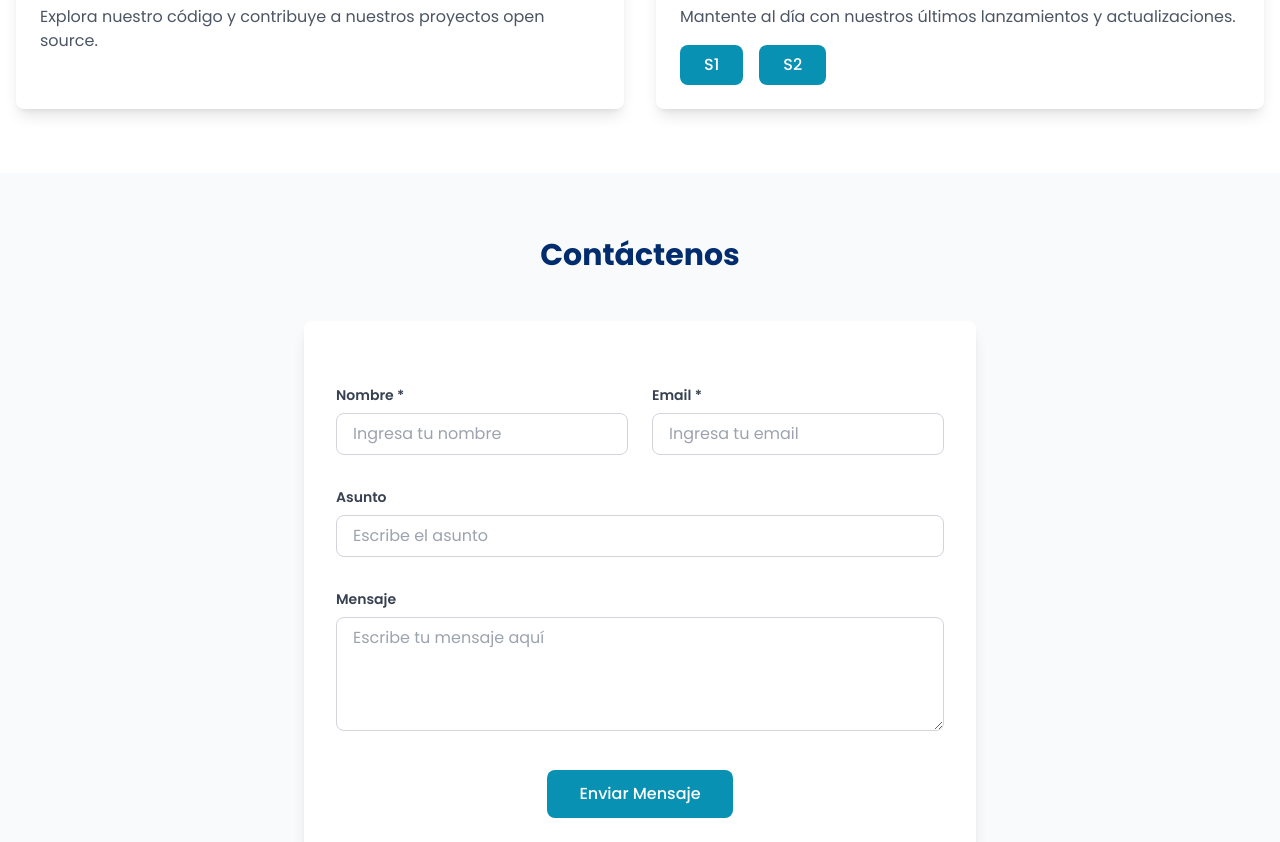
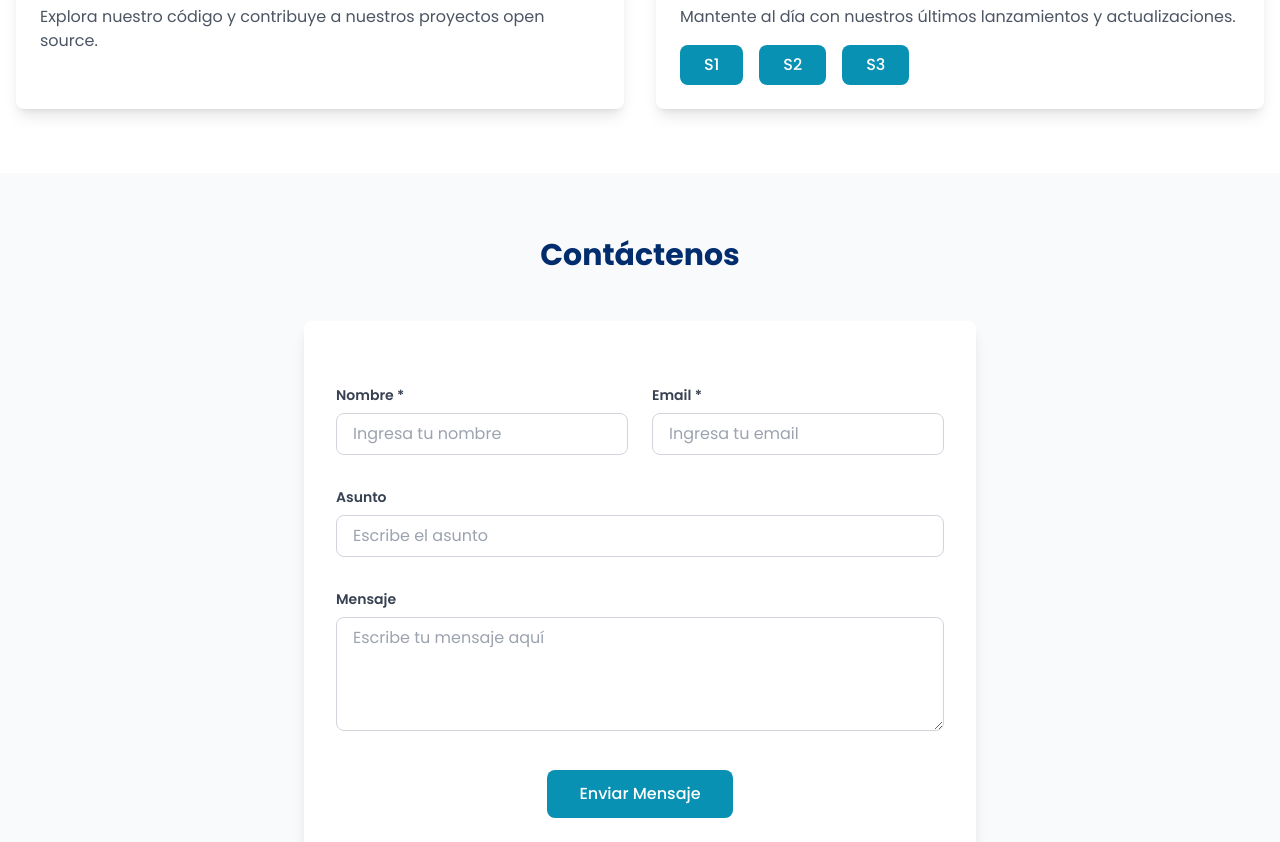
Before and after one commit to Proyecto-ISPP/Landing-Page, an Astro site: page / in a window 1280 px wide. Shown: the part 1259-2101 px from the top of the page. Built offline with nearby package versions, Linux system fonts and the light colour scheme; Astro itself is replaced by a stand-in of ours.

Commit message:
fix: añadir botón del despliegue del S3

```diff
--- a/src/components/Welcome.astro
+++ b/src/components/Welcome.astro
@@ -93,6 +93,12 @@ import "../styles/global.css";
               class="px-6 py-2 text-base font-medium rounded-lg text-white bg-cyan-600 hover:bg-cyan-700 transform hover:scale-105 transition-all duration-200 focus:outline-none focus:ring-2 focus:ring-offset-2 focus:ring-cyan-500"
             >
               S2
+            </a>
+            <a
+              href="https://s3.fisiofind.com/"
+              class="px-6 py-2 text-base font-medium rounded-lg text-white bg-cyan-600 hover:bg-cyan-700 transform hover:scale-105 transition-all duration-200 focus:outline-none focus:ring-2 focus:ring-offset-2 focus:ring-cyan-500"
+            >
+              S3
             </a>
           </div>
         </div>
```
